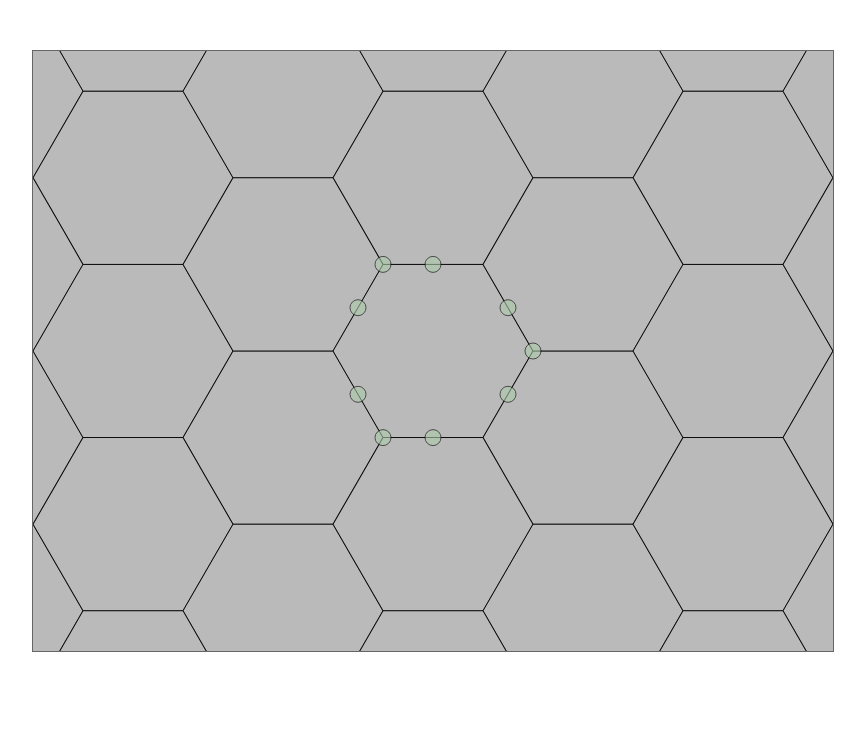
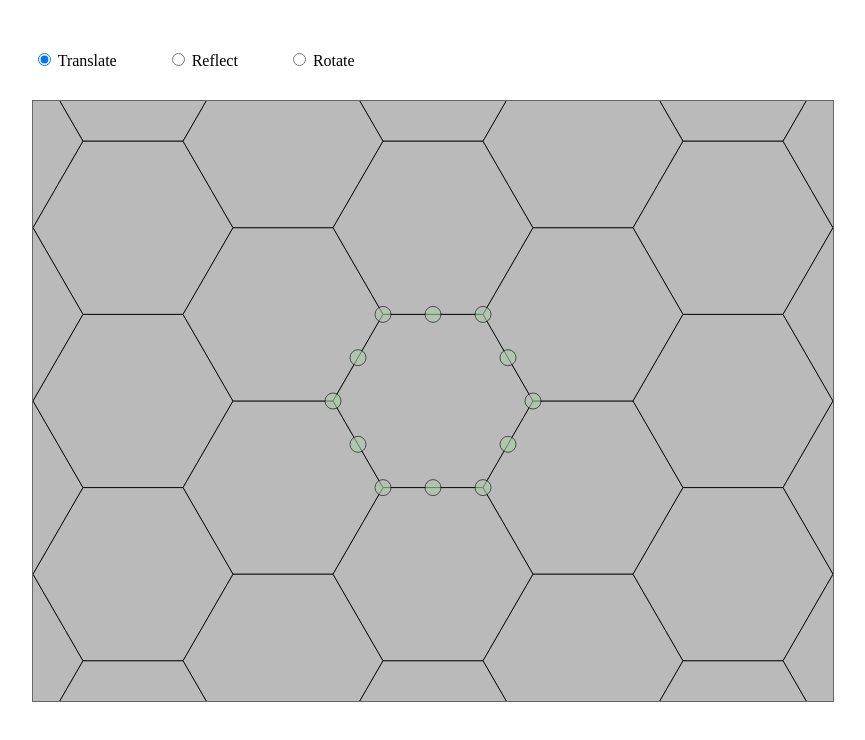
Before and after one commit to iammatto/tesselate, a plain HTML site: page index.html in a window 1280 px wide. Shown: the whole page, without its empty margins (207-1072 px from the left). Drawn offline with nearby package versions, Linux system fonts and the light colour scheme.

Commit message:
Add tessellation style selector to UI.

```diff
--- a/index.html
+++ b/index.html
@@ -7,13 +7,32 @@
 
         <script type="text/javascript" src="tesselate.js"></script>
         <link rel="stylesheet" type="text/css" href="styles.css">
+        <script type="text/javascript">
+            $(document).ready(function() {
+                tesselate = Tesselate('#box');
+
+                $('#tesselation-types input').click(function() {
+                    tesselate.setStyle(this.value);
+                })
+            });
+        </script>
     </head>
     <body>
-        <div id="box">
-            <svg>
-                <g class="shapes"></g>
-                <g class="points"></g>
-            </svg>
-        </div>
+        <ul id="tesselation-types">
+            <li>
+                <input type="radio" name="type" value="translate" id="type-translate" checked="checked">
+                <label for="type-translate">Translate</label>
+            </li>
+            <li>
+                <input type="radio" name="type" value="reflect" id="type-reflect">
+                <label for="type-reflect">Reflect</label>
+            </li>
+            <li>
+                <input type="radio" name="type" value="rotate" id="type-rotate">
+                <label for="type-rotate">Rotate</label>
+            </li>
+        </ul>
+        <div class="clear"></div>
+        <div id="box"></div>
     </body>
 </html>
--- a/styles.css
+++ b/styles.css
@@ -2,7 +2,7 @@
     border: 1px solid #666;
     width: 800px;
     height: 600px;
-    margin: 50px auto;
+    margin: 30px auto;
 }
 
 #box > svg {
@@ -22,3 +22,20 @@
     fill: #aca;
     opacity: .6;
 }
+
+#tesselation-types {
+    list-style: none;
+    padding: 0px;
+    margin: 0px;
+    width: 800px;
+    margin: 50px auto;
+}
+
+#tesselation-types > li {
+    float: left;
+    margin-right: 50px;
+}
+
+.clear {
+    clear: both;
+}
--- a/tesselate.js
+++ b/tesselate.js
@@ -1,4 +1,7 @@
 function Tesselate(selector, options) {
+    if (!options) {
+        options = {};
+    }
     this_ = this;
     this_.element = $(selector);
     this_.width = this_.element.width();
@@ -15,14 +18,15 @@ function Tesselate(selector, options) {
             styleName = 'translate'
         }
 
+        this_.element.html('<svg><g class="shapes"></g><g class="points"></g></svg>');
         this_.element.find('.points').attr('transform', 'translate('+(this_.width / 2)+', '+(this_.height / 2)+')');
+
         this_.setStyle(styleName);
-        this_.draw();
     };
 
     this_.setStyle = function(styleName) {
         this_.style = this_.tesselationStyles[styleName];
-
+        this_.element.find('.points').html('');
         this_.points = [];
         for(var i = 0; i < 6; i++) {
             var angle = i * 60;
@@ -43,6 +47,7 @@ function Tesselate(selector, options) {
         }
 
         this_.addPointsIfNeeded();
+        this_.draw();
     }
 
     this_.createPoint = function(x, y) {
@@ -416,9 +421,3 @@ function Tesselate(selector, options) {
 
     return this_;
 };
-
-$(document).ready(function() {
-    tesselate = Tesselate('#box', {
-        style: 'rotate'
-    });
-});
```
